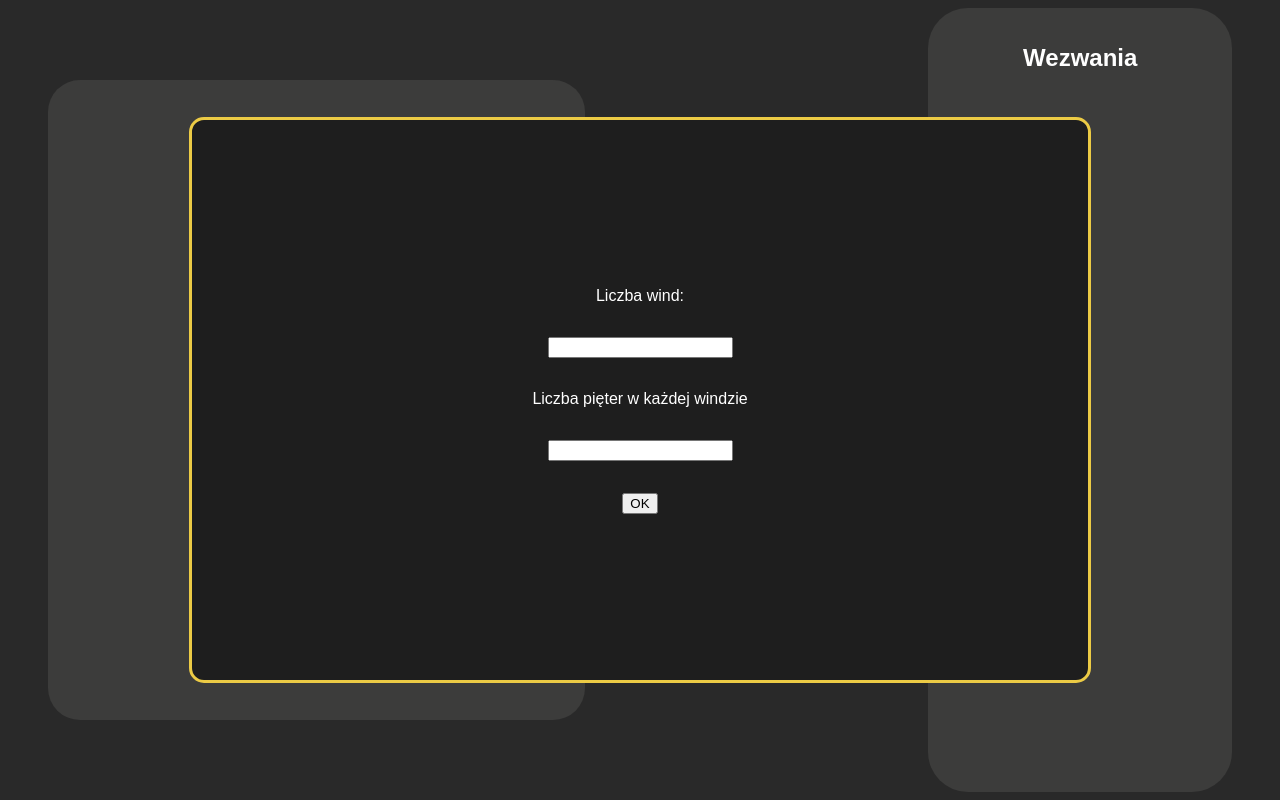
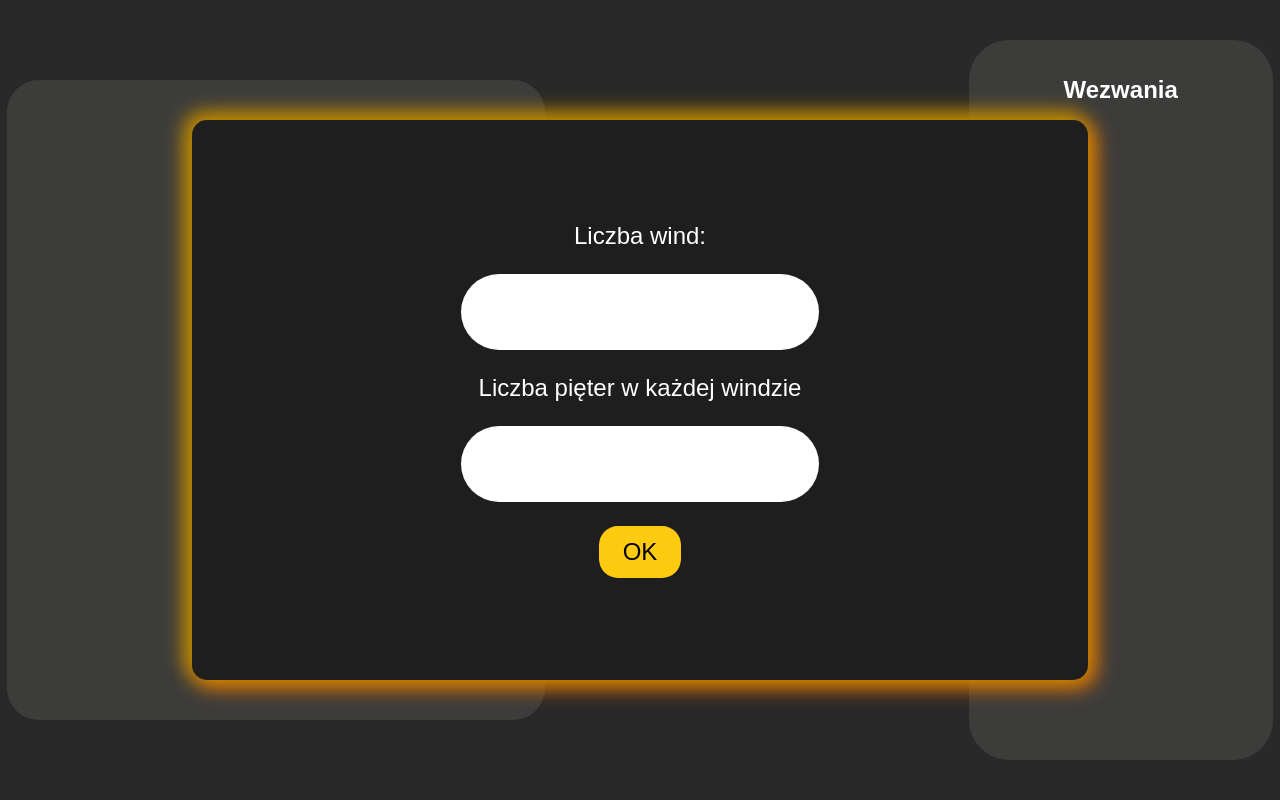
Before and after one commit to pzareba22/elevators, a React (Create React App) app: page / in a window 1280 px wide. Built offline with nearby package versions, Linux system fonts and the light colour scheme.

Commit message:
inputs styling

```diff
--- a/src/styles/App.sass
+++ b/src/styles/App.sass
@@ -7,14 +7,18 @@ $background-grey: #3c3c3b
     display: flex
     align-items: center
     justify-content: center
-    gap: 1em
+    gap: 2em
     width: 100vw
     height: 100vh
     font-family: sans-serif
+    // padding: 0 1em
     // background-color: #D4E1F9
     // background-color: #373635
-    background-color: #373635
+    // background-color: #373635
     background-color: #292929
+
+    .wrongInput
+        border: 3px solid #ff0000
 
     .elevatorsContainer
         display: flex
@@ -35,3 +39,17 @@ $background-grey: #3c3c3b
 
         h3
             color: white
+
+    .submitButton
+        font-size: large
+        border: none
+        padding: 1.5em 1em
+        border-radius: 2em
+        background-color: #ffcb10
+
+    .flexContainer
+        display: flex
+        flex-direction: column
+        gap: 3em
+        align-items: center
+        justify-content: center
--- a/src/styles/Controls.sass
+++ b/src/styles/Controls.sass
@@ -20,6 +20,7 @@
 
         input
             border: none
+            text-align: center
 
         input[type="number"]
             border-radius: 5px
--- a/src/styles/RequestsContainer.sass
+++ b/src/styles/RequestsContainer.sass
@@ -4,7 +4,7 @@
     border-radius: 2.5em
     width: 17em
     // height: 22em
-    height: 94vh
+    height: 86vh
     padding: 1em
     display: grid
     grid-template-columns: repeat(3, 1fr)
--- a/src/styles/SetupDialog.sass
+++ b/src/styles/SetupDialog.sass
@@ -8,14 +8,31 @@
     display: flex
     align-items: center
     justify-content: center
-    border: 3px solid #ECCB45
+    // border: 3px solid #ECCB45
+    font-size: x-large
     // border: 1px solid black
     // box-shadow: rgba(0, 0, 0, 0.25) 0px 54px 55px, rgba(0, 0, 0, 0.12) 0px -12px 30px, rgba(0, 0, 0, 0.12) 0px 4px 6px, rgba(0, 0, 0, 0.17) 0px 12px 13px, rgba(0, 0, 0, 0.09) 0px -3px 5px
     // box-shadow: rgba(240, 46, 170, 0.4) -5px 5px, rgba(240, 46, 170, 0.3) -10px 10px, rgba(240, 46, 170, 0.2) -15px 15px, rgba(240, 46, 170, 0.1) -20px 20px, rgba(240, 46, 170, 0.05) -25px 25px
+    box-shadow: -5px -5px 20px 3px #ba8c00, 5px 5px 20px 3px #e77400
     border-radius: 15px
 
     form
         display: flex
         flex-direction: column
         align-items: center
-        gap: 2em
+        gap: 1em
+
+        input
+            border: none
+            font-size: x-large
+            text-align: center
+
+        input[type="number"]
+            padding: 1em
+            border-radius: 2em
+
+        input[type="submit"]
+            background-color: #ffcb10
+            // font-size: large
+            padding: 0.5em 1em
+            border-radius: 0.8em
```
